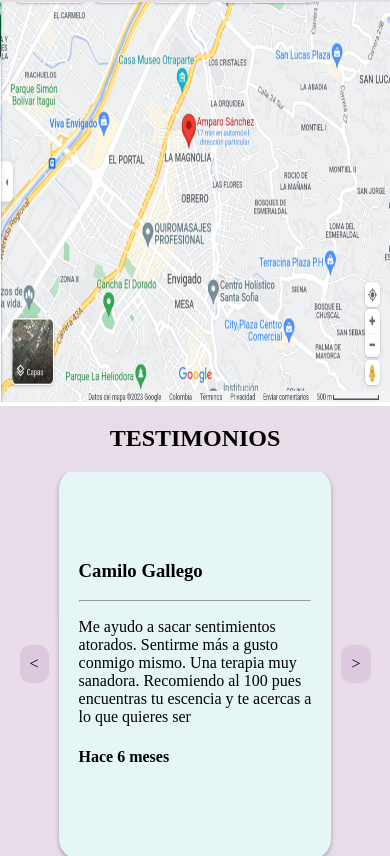
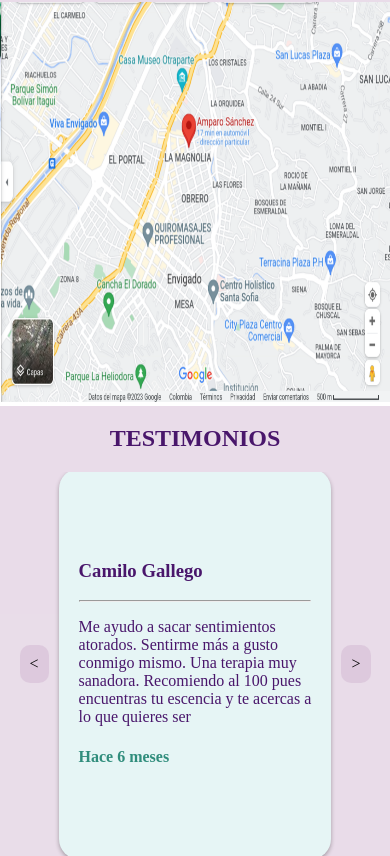
Before and after one commit to danielcarz/vercel5, a React (Vite) app: page / in a window 390 px wide. Shown: the part 2181-3037 px from the top of the page. Built offline with nearby package versions, Linux system fonts and the light colour scheme.

Commit message:
SASS comments: estilos

```diff
--- a/src/sass/index.css
+++ b/src/sass/index.css
@@ -817,6 +817,7 @@
   }
   .comment-carousel .tittle-wrapper {
     text-align: center;
+    color: #49166B;
   }
   .comment-carousel .comment-block {
     display: -webkit-box;
@@ -859,12 +860,15 @@
             align-items: center;
   }
   .comment-carousel .comment-block .comments-wrapper .text-wrapper {
-    margin: 10px;
     margin: 0 auto;
     width: 100%;
+    color: #49166B;
     -ms-flex-negative: 0;
         flex-shrink: 0;
     scroll-snap-align: center;
+  }
+  .comment-carousel .comment-block .comments-wrapper .text-wrapper h4 {
+    color: #308D7C;
   }
   .comment-carousel .comment-block .prev {
     position: relative;
```
Also changed, not shown: src/sass/components/_comments.scss (+7 -1 lines), 1 other file (tests, documents, lock files or other folders).
